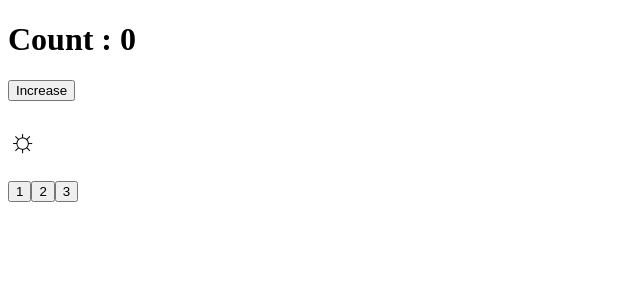
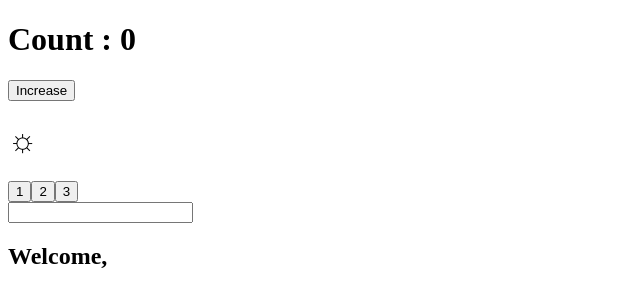
Before and after one commit to Baku305/react-exercises, a React (Create React App) app in the folder react-exercises/: page / in a window 1280 px wide. Shown: the top 306 px of the page, without its empty margins (0-640 px from the left). Built offline with nearby package versions, Linux system fonts and the light colour scheme.

Commit message:
features/Interactive Welcome

```diff
--- /dev/null
+++ b/react-exercises/src/InteractiveWelcome .jsx
@@ -0,0 +1,34 @@
+import React from "react";
+
+export default class InteractiveWelcome extends React.Component {
+
+    state = {
+        res : ""
+    }
+
+    eventHandler = (event) => {
+
+    this.setState(
+        {
+            res : event.target.value
+        }
+    )
+  };
+
+  render() {
+    return (
+      <>
+        <div>
+          <input type="text" onChange={this.eventHandler} />
+          <Welcome name = {this.state.res}/>
+        </div>
+      </>
+    );
+  }
+}
+
+export class Welcome extends React.Component {
+  render() {
+    return <h2> Welcome, {this.props.name}</h2>;
+  }
+}
--- a/react-exercises/src/app.jsx
+++ b/react-exercises/src/app.jsx
@@ -1,6 +1,7 @@
 import React from "react";
 import { ClickCounter } from "./ClickCounter";
 import ClickTracker from "./ClickTracker ";
+import InteractiveWelcome from "./InteractiveWelcome ";
 
 export class App extends React.Component {
   render() {
@@ -12,6 +13,9 @@ export class App extends React.Component {
       <div>
           <ClickTracker />
         </div>
+        <div>
+          <InteractiveWelcome/>
+        </div>
         </>
     );
   }
```
